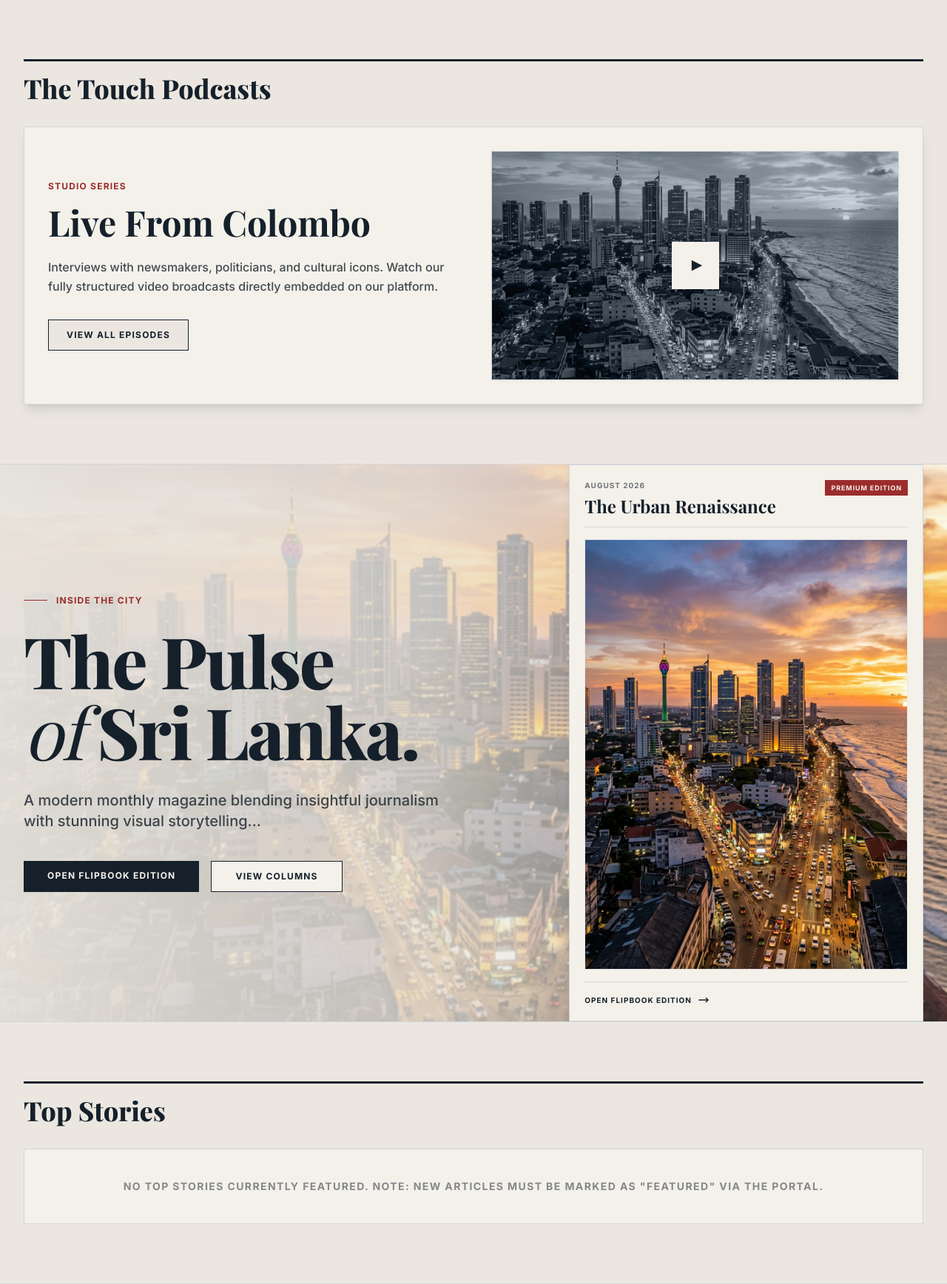
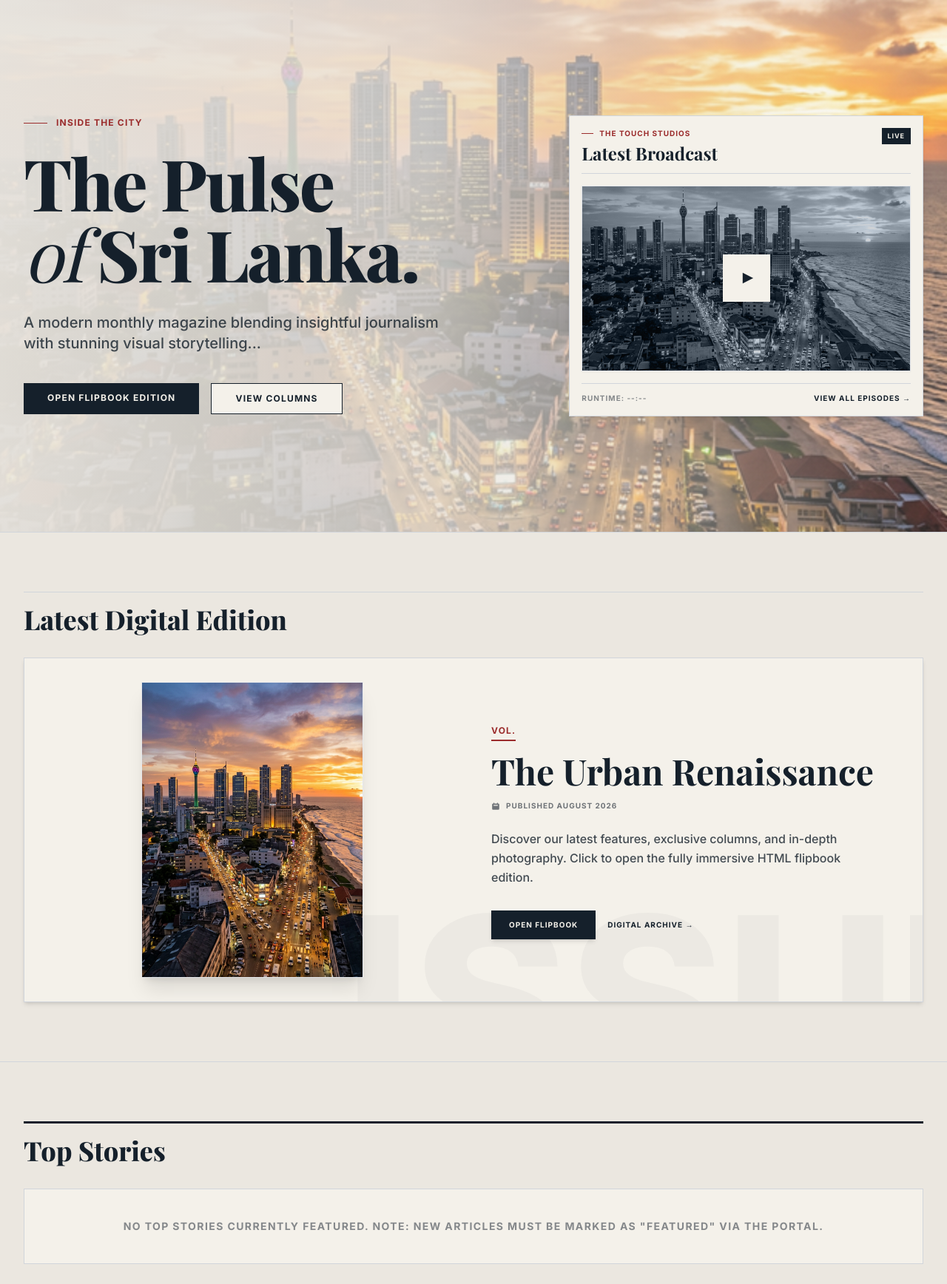
Before and after one commit to hansirghe-rgb/TOUCH_MAGAZINE_2.0, a PHP site: page / in a window 1280 px wide. Shown: the part 114-1850 px from the top of the page at 74% size. Run offline with PHP 8.4, Linux system fonts and the light colour scheme; data comes from the database, SQL or seed files in the repository; data that the repository does not hold is empty; some libraries are stand-ins or nearby versions; some web fonts are replaced.

Commit message:
Add files via upload

```diff
--- a/index.php
+++ b/index.php
@@ -121,46 +121,7 @@ $homepage_categories = $stmt->fetchAll();
         </div>
     </div>
 
-    <!-- PODCASTS SECTION -->
-    <section class="max-w-7xl mx-auto px-4 sm:px-8 py-20 fade-up bg-light w-full border-b border-gray-300">
-        <h2 class="font-serif text-4xl font-black text-navy mb-8 news-line-thick pt-4">The Touch Podcasts</h2>
 
-        <div class="p-8 bg-paper border border-gray-300 shadow-lg grid grid-cols-1 lg:grid-cols-2 gap-12 items-center relative overflow-hidden">
-
-            <div>
-                <span class="text-red font-bold uppercase tracking-widest text-xs mb-4 block">Studio Series</span>
-                <h3 class="font-serif text-3xl md:text-5xl font-bold text-navy mb-6 leading-tight"><?= $latest_podcast ? htmlspecialchars($latest_podcast['title']) : 'Live From Colombo' ?></h3>
-                <p class="text-navy/80 font-medium mb-8 leading-relaxed"><?= $latest_podcast && $latest_podcast['description'] ? nl2br(htmlspecialchars($latest_podcast['description'])) : 'Interviews with newsmakers, politicians, and cultural icons. Watch our fully structured video broadcasts directly embedded on our platform.' ?></p>
-                <a href="podcasts.php" class="inline-block border border-navy text-navy bg-light px-6 py-3 text-xs font-bold uppercase tracking-widest hover:bg-navy hover:text-paper transition-colors">View All Episodes</a>
-            </div>
-
-            <!-- Video Mini Player -->
-            <div class="w-full aspect-video bg-navy relative border border-gray-300 group shadow-sm z-10">
-                <?php if ($latest_podcast && $latest_podcast['video_url']): ?>
-                    <?php
-                        $vid_url = $latest_podcast['video_url'];
-                        // Simple embed detection logic
-                        if (strpos($vid_url, 'youtube.com') !== false || strpos($vid_url, 'vimeo.com') !== false || strpos($vid_url, 'youtu.be') !== false):
-                            // Assume they pasted an embeddable URL or frame it (production code might parse out video IDs)
-                    ?>
-                        <iframe src="<?= htmlspecialchars($vid_url) ?>" class="w-full h-full border-0 pointer-events-auto" allow="accelerometer; autoplay; clipboard-write; encrypted-media; gyroscope; picture-in-picture" allowfullscreen></iframe>
-                    <?php else: ?>
-                        <video controls class="w-full h-full pointer-events-auto object-cover" poster="<?= htmlspecialchars($latest_podcast['thumbnail_path'] ?: 'images/politics.png') ?>">
-                            <source src="<?= htmlspecialchars($vid_url) ?>" type="video/mp4">
-                        </video>
-                    <?php endif; ?>
-                <?php else: ?>
-                    <img src="<?= $latest_podcast && $latest_podcast['thumbnail_path'] ? htmlspecialchars($latest_podcast['thumbnail_path']) : 'images/politics.png' ?>" alt="Podcast Preview" class="w-full h-full object-cover opacity-80 mix-blend-luminosity">
-                    <!-- Play icon -->
-                    <a href="podcasts.php" class="absolute inset-0 flex items-center justify-center">
-                        <div class="w-16 h-16 bg-paper text-navy flex items-center justify-center shadow-lg group-hover:scale-110 transition-transform">
-                            <svg class="w-6 h-6 ml-1" fill="currentColor" viewBox="0 0 20 20"><path d="M4 4l12 6-12 6z"></path></svg>
-                        </div>
-                    </a>
-                <?php endif; ?>
-            </div>
-        </div>
-    </section>
 
     <!-- Hero Section -->
     <header class="relative min-h-[90vh] w-full overflow-hidden flex items-center bg-light border-b border-gray-300">
@@ -191,27 +152,42 @@ $homepage_categories = $stmt->fetchAll();
                 </div>
             </div>
 
-            <!-- Featured Issue Card (Right side) -->
-            <div class="lg:col-span-5 fade-up">
-                <!-- Softer Editorial Card Style -->
-                <div class="bg-paper border border-gray-300 p-4 sm:p-5 shadow-lg relative">
+            <!-- Podcast Video Placed in Hero (Right side) -->
+            <div class="lg:col-span-5 fade-up flex flex-col justify-center">
+                <div class="bg-paper border border-gray-300 p-4 shadow-lg relative">
                     <div class="flex items-start justify-between mb-4 border-b border-gray-300 pb-3 gap-2">
                         <div>
-                            <p class="text-[10px] font-bold uppercase tracking-widest text-navy/60 mb-1"><?= htmlspecialchars($latest_issue['issue_month']) ?> <?= htmlspecialchars($latest_issue['issue_year']) ?></p>
-                            <h3 class="font-serif text-2xl font-bold text-navy"><?= htmlspecialchars($latest_issue['title']) ?></h3>
+                            <span class="text-[10px] font-bold uppercase tracking-widest text-red flex items-center mb-1"><span class="w-4 h-px bg-red mr-2"></span>The Touch Studios</span>
+                            <h3 class="font-serif text-2xl font-bold text-navy leading-tight"><?= $latest_podcast ? htmlspecialchars($latest_podcast['title']) : 'Latest Broadcast' ?></h3>
                         </div>
-                        <div class="bg-red text-paper text-[9px] uppercase font-bold tracking-widest px-2 py-1 shadow-sm shrink-0">Premium Edition</div>
+                        <div class="bg-navy text-paper text-[9px] uppercase font-bold tracking-widest px-2 py-1 shadow-sm shrink-0">Live</div>
                     </div>
 
-                    <div class="w-full aspect-[3/4] overflow-hidden bg-light hover-zoom border border-gray-200">
-                        <img id="featured-issue-cover" src="<?= htmlspecialchars($latest_issue['cover_image']) ?>" alt="Current Issue Cover" class="w-full h-full object-cover">
+                    <div class="w-full aspect-video bg-navy relative border border-gray-200 group shadow-sm z-10 hover-zoom">
+                        <?php if ($latest_podcast && $latest_podcast['video_url']): ?>
+                            <?php
+                                $vid_url = $latest_podcast['video_url'];
+                                if (strpos($vid_url, 'youtube.com') !== false || strpos($vid_url, 'vimeo.com') !== false || strpos($vid_url, 'youtu.be') !== false):
+                            ?>
+                                <iframe src="<?= htmlspecialchars($vid_url) ?>" class="w-full h-full border-0 pointer-events-auto" allow="accelerometer; autoplay; clipboard-write; encrypted-media; gyroscope; picture-in-picture" allowfullscreen></iframe>
+                            <?php else: ?>
+                                <video controls class="w-full h-full pointer-events-auto object-cover" poster="<?= htmlspecialchars($latest_podcast['thumbnail_path'] ?: 'images/politics.png') ?>">
+                                    <source src="<?= htmlspecialchars($vid_url) ?>" type="video/mp4">
+                                </video>
+                            <?php endif; ?>
+                        <?php else: ?>
+                            <img src="<?= $latest_podcast && $latest_podcast['thumbnail_path'] ? htmlspecialchars($latest_podcast['thumbnail_path']) : 'images/politics.png' ?>" alt="Podcast Preview" class="w-full h-full object-cover opacity-80 mix-blend-luminosity">
+                            <a href="podcasts.php" class="absolute inset-0 flex items-center justify-center">
+                                <div class="w-16 h-16 bg-paper text-navy flex items-center justify-center shadow-lg group-hover:scale-110 transition-transform">
+                                    <svg class="w-6 h-6 ml-1" fill="currentColor" viewBox="0 0 20 20"><path d="M4 4l12 6-12 6z"></path></svg>
+                                </div>
+                            </a>
+                        <?php endif; ?>
                     </div>
 
-                    <div class="mt-4 pt-4 border-t border-gray-300 flex justify-between items-center text-[10px] font-bold uppercase tracking-widest">
-                        <a href="latest-issue.php" class="text-navy hover:text-red flex items-center">
-                            Open Flipbook Edition
-                            <svg class="w-4 h-4 ml-2" fill="none" stroke="currentColor" viewBox="0 0 24 24"><path stroke-linecap="square" stroke-linejoin="miter" stroke-width="2" d="M17 8l4 4m0 0l-4 4m4-4H3"></path></svg>
-                        </a>
+                    <div class="mt-4 border-t border-gray-300 pt-3 flex justify-between items-center text-[10px] font-bold uppercase tracking-widest">
+                        <span class="text-navy/50">Runtime: <?= $latest_podcast ? htmlspecialchars($latest_podcast['duration']) : '--:--' ?></span>
+                        <a href="podcasts.php" class="text-navy hover:text-red">View All Episodes &rarr;</a>
                     </div>
                 </div>
             </div>
@@ -220,6 +196,39 @@ $homepage_categories = $stmt->fetchAll();
     </header>
 
     <main class="bg-light relative">
+
+        <!-- MAGAZINE PORTAL SECTION -->
+        <section class="max-w-7xl mx-auto px-4 sm:px-8 py-20 fade-up border-b border-gray-300">
+            <div class="flex items-center mb-8 news-line pt-4 border-gray-300">
+                <h2 class="font-serif text-4xl font-black text-navy mr-6">Latest Digital Edition</h2>
+            </div>
+
+            <div class="bg-paper border border-gray-300 shadow-md p-8 grid grid-cols-1 md:grid-cols-2 gap-12 items-center relative overflow-hidden">
+                <div class="absolute -right-40 -bottom-40 opacity-[0.03] pointer-events-none">
+                    <h3 class="font-sans font-black text-[20rem] leading-none text-navy">ISSUE</h3>
+                </div>
+
+                <div class="relative z-10 w-full sm:w-2/3 mx-auto md:w-full max-w-[300px]">
+                    <a href="<?= htmlspecialchars($latest_issue['pdf_file']) ?>" target="_blank" class="block aspect-[3/4] overflow-hidden bg-light hover-zoom border border-gray-200 shadow-xl group">
+                        <img id="featured-issue-cover" src="<?= htmlspecialchars($latest_issue['cover_image']) ?>" alt="Current Issue Cover" class="w-full h-full object-cover transform group-hover:scale-105 transition-transform duration-700">
+                    </a>
+                </div>
+
+                <div class="relative z-10">
+                    <span class="text-red font-bold uppercase tracking-widest text-xs mb-4 block inline-block border-b-2 border-red pb-1">Vol. <?= htmlspecialchars($latest_issue['id']) ?></span>
+                    <h3 class="font-serif text-3xl md:text-5xl font-bold text-navy mb-4 leading-tight group-hover:text-red transition-colors"><?= htmlspecialchars($latest_issue['title']) ?></h3>
+                    <p class="text-[10px] font-bold uppercase tracking-widest text-navy/60 mb-6 flex items-center">
+                        <svg class="w-3 h-3 mr-2" fill="currentColor" viewBox="0 0 20 20"><path fill-rule="evenodd" d="M6 2a1 1 0 00-1 1v1H4a2 2 0 00-2 2v10a2 2 0 002 2h12a2 2 0 002-2V6a2 2 0 00-2-2h-1V3a1 1 0 10-2 0v1H7V3a1 1 0 00-1-1zm0 5a1 1 0 000 2h8a1 1 0 100-2H6z" clip-rule="evenodd"></path></svg>
+                        Published <?= htmlspecialchars($latest_issue['issue_month']) ?> <?= htmlspecialchars($latest_issue['issue_year']) ?>
+                    </p>
+                    <p class="text-navy/80 font-medium mb-8 leading-relaxed max-w-lg"><?= nl2br(htmlspecialchars($latest_issue['description'] ?? 'Discover our latest features, exclusive columns, and in-depth photography. Click to open the fully immersive HTML flipbook edition.')) ?></p>
+                    <div class="flex gap-4 items-center">
+                        <a href="<?= htmlspecialchars($latest_issue['pdf_file']) ?>" target="_blank" class="inline-block bg-navy text-paper px-6 py-3 text-[10px] font-bold uppercase tracking-widest hover:bg-red transition-colors shadow-md">Open Flipbook</a>
+                        <a href="latest-issue.php" class="text-[10px] font-bold uppercase tracking-widest text-navy hover:text-red transition-colors">Digital Archive &rarr;</a>
+                    </div>
+                </div>
+            </div>
+        </section>
 
         <!-- LATEST ARTICLES GRID (News look) -->
         <section class="max-w-7xl mx-auto px-4 sm:px-8 py-20 fade-up">
```
